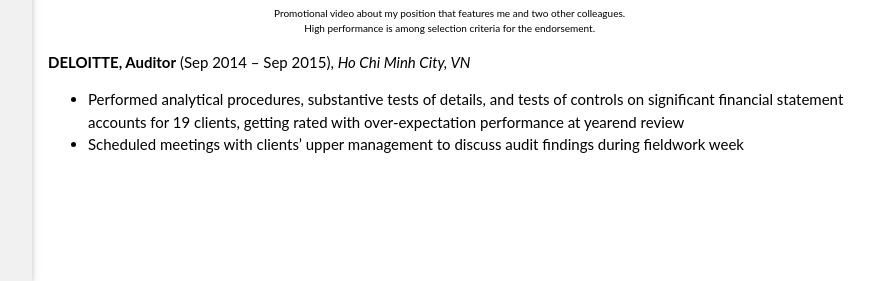
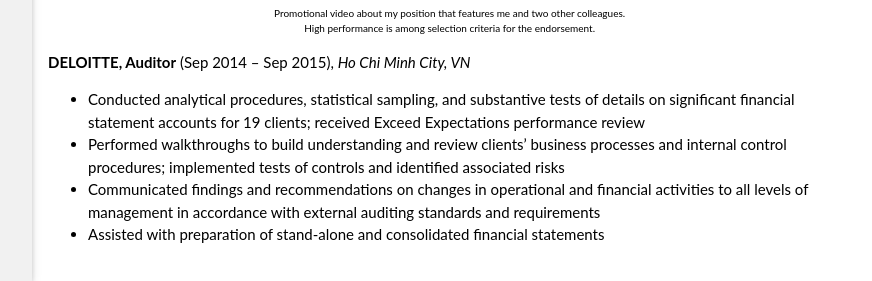
Before and after one commit to kcngnn/kcngnn.github.io, a Jekyll site: the page resume/index.html, which Jekyll copies as it is, in a window 1280 px wide and 900 px high, scrolled down 728 px, cut to the strip 619-900 px from the top of the window. Shown: the whole strip, without its empty margins (224-1096 px from the left). Built offline with Jekyll 4.4.1, drawn with Linux system fonts in a browser that asks for light colours.

Commit message:
Update index.html

```diff
--- a/resume/index.html
+++ b/resume/index.html
@@ -88,7 +88,11 @@
 
 
 
-<ul><li>Performed analytical procedures, substantive tests of details, and tests of controls on significant financial statement accounts for 19 clients, getting rated with over-expectation performance at yearend review</li><li>Scheduled meetings with clients’ upper management to discuss audit findings during fieldwork week</li></ul>
+<ul><li>Conducted analytical procedures, statistical sampling, and substantive tests of details on significant financial statement accounts for 19 clients; received Exceed Expectations performance review</li>
+	<li>Performed walkthroughs to build understanding and review clients’ business processes and internal control procedures; implemented tests of controls and identified associated risks</li>
+<li>Communicated findings and recommendations on changes in operational and financial activities to all levels of management in accordance with external auditing standards and requirements</li>
+	<li>Assisted with preparation of stand-alone and consolidated financial statements</li>
+</ul>
 
   </div>
 
```
